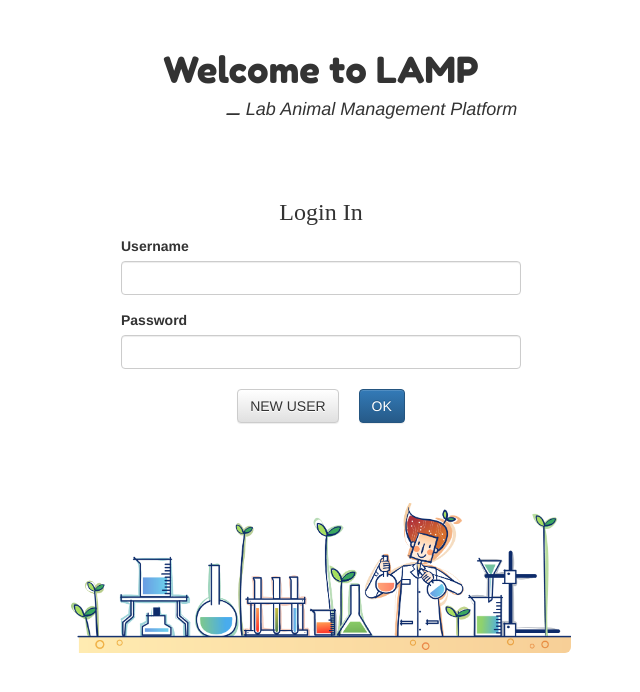
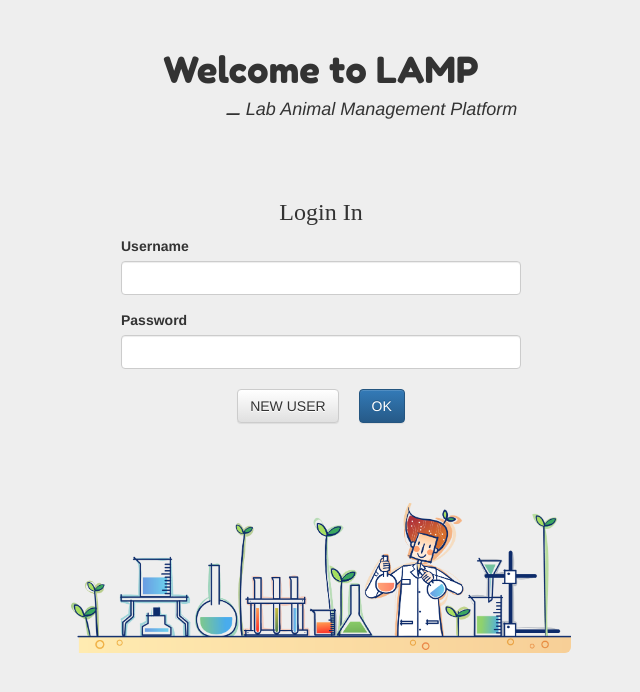
Before and after one commit to ziqingW/LabAnimal, a React (Create React App) app in the folder client/: page / in a window 1280 px wide. Shown: the top 692 px of the page, without its empty margins (319-959 px from the left). Built offline with nearby package versions, Linux system fonts and the light colour scheme; a web font is replaced by a local one.

Commit message:
welcome css done

```diff
--- a/client/src/css/index.css
+++ b/client/src/css/index.css
@@ -1,7 +1,11 @@
 @import url('https://fonts.googleapis.com/css?family=Fredoka+One|Baloo+Bhai');
 
-body {
+html, body, #root {
   width: 100%;
+  height: 100%;
+}
+#root {
+  background-color: #eee;
 }
 .welcome-form-wrap {
   width: 100%;
```
